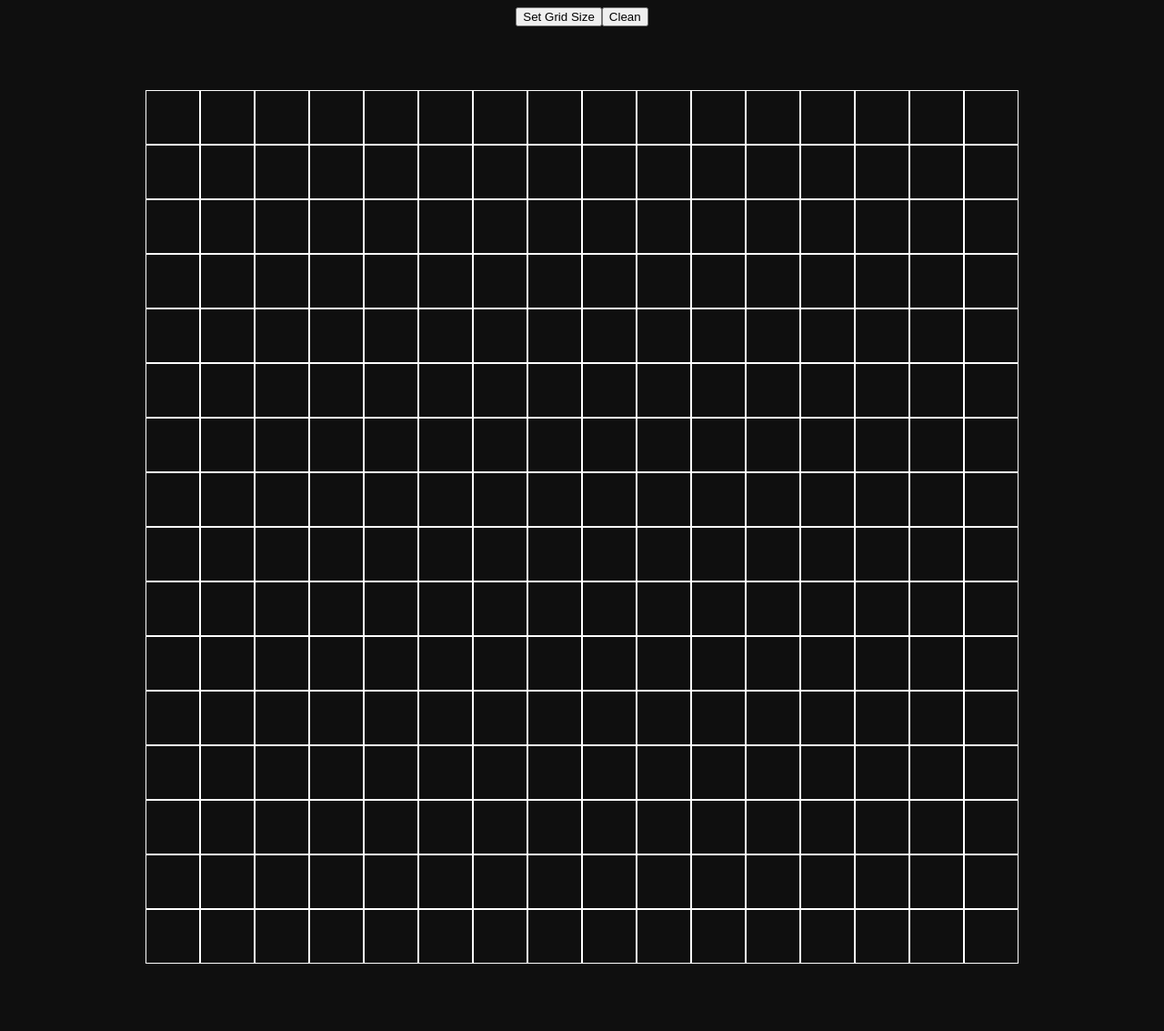
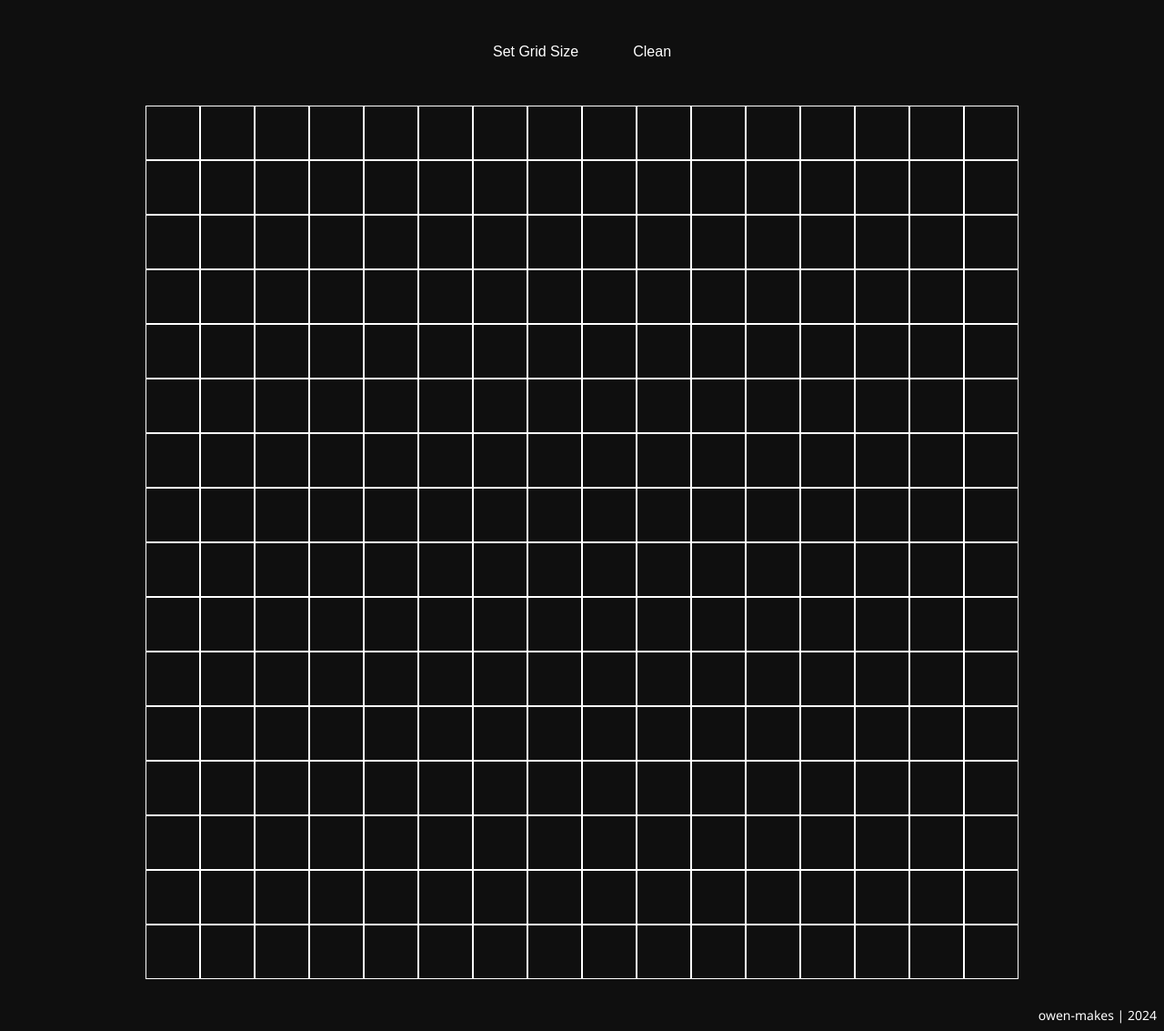
Before and after one commit to owen-makes/etch-a-sketch, a plain HTML site: page index.html in a window 1280 px wide. Shown: the whole page at 91% size. Before the commit the page ends 1097 px from the top, so only its background shows below. Drawn offline with Linux system fonts and the light colour scheme.

Commit message:
Fix clean grid button bug and add styling

```diff
--- a/index.html
+++ b/index.html
@@ -9,14 +9,15 @@
         body{
             background-color: #0f0f0f;
             min-height: 100vh;
-
+            font-family: 'Segoe UI', Tahoma, Geneva, Verdana, sans-serif;
+            color: #fff;
         }
 
         #outerBox{
             display: flex;
             flex: 0 1 0;
             justify-content: center;
-            margin-top: 40px;
+            margin-top: 10px;
         }
         #main-container{
             display: flex;
@@ -39,17 +40,14 @@
             border: 0.5px solid #ffff;
             box-sizing: border-box;
         }
-        /*
-        #main-container > div:hover{
-            background-color: red;
-        }
-        */
 
         .buttons-container{
             justify-content: center;
             display: flex;
             flex: 0 0 auto;
             align-items: center;
+            gap: 20px;
+            padding-top: 30px;
         }
 
         .draw{
@@ -62,6 +60,30 @@
             border: 0.5px solid #ffff;
             box-sizing: border-box;
             background-color: #0f0f0f;
+        }
+
+        button{
+            background-color: #0f0f0f;
+            color: #fff;
+            padding: 10px 20px;
+            border: none;
+            border-radius: 1px;
+            cursor: pointer;
+            font-size: 16px;
+            transition: background-color 0.3s, color 0.3s;
+            text-decoration: none;
+            display: inline-block;
+        }
+
+        /* Hover effect for buttons */
+        button:hover {
+            background-color: gainsboro;
+            color:#0f0f0f
+        }
+
+        #footer{
+            font-size: 14px;
+            text-align: right;
         }
 
     </style>
@@ -82,6 +104,7 @@
         </label>
         <button id="js-close">Set</button>
     </dialog>
+    <div id="footer">owen-makes | 2024</div>
     <script>
         /*-------Modal/Dialog to input grid size------*/
         const showBtn = document.querySelector("#show-dialog")
@@ -153,9 +176,9 @@
             const clearGrid = document.querySelector("#clearBoxes")
 
             clearGrid.addEventListener('click', function(){
-                const pixels = document.querySelectorAll('[class^="pixel-"]')
+                const pixels = document.querySelectorAll('[class~="draw"]')
                 pixels.forEach((pixel) => {
-                    pixel.style.backgroundColor = '#0f0f0f'
+                    pixel.classList.remove('draw')
                 })
             })
 
```
